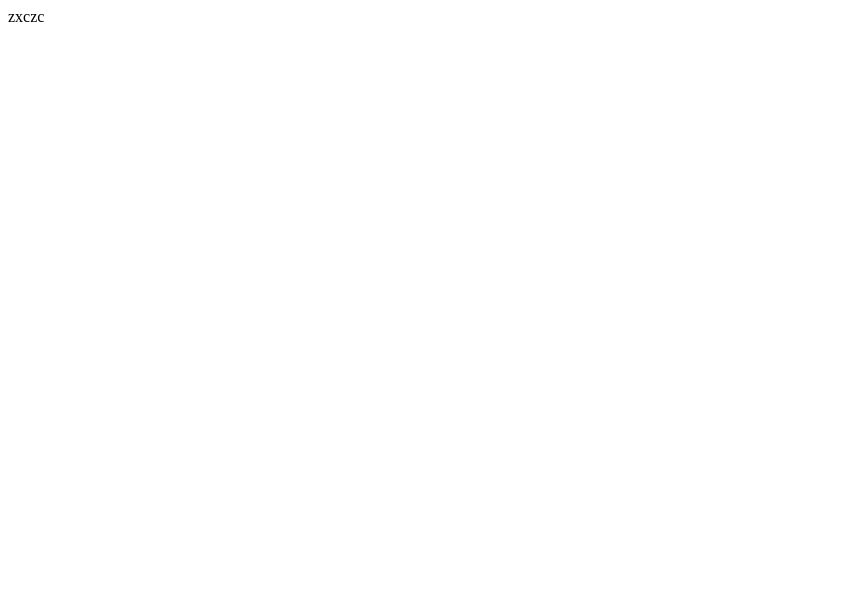
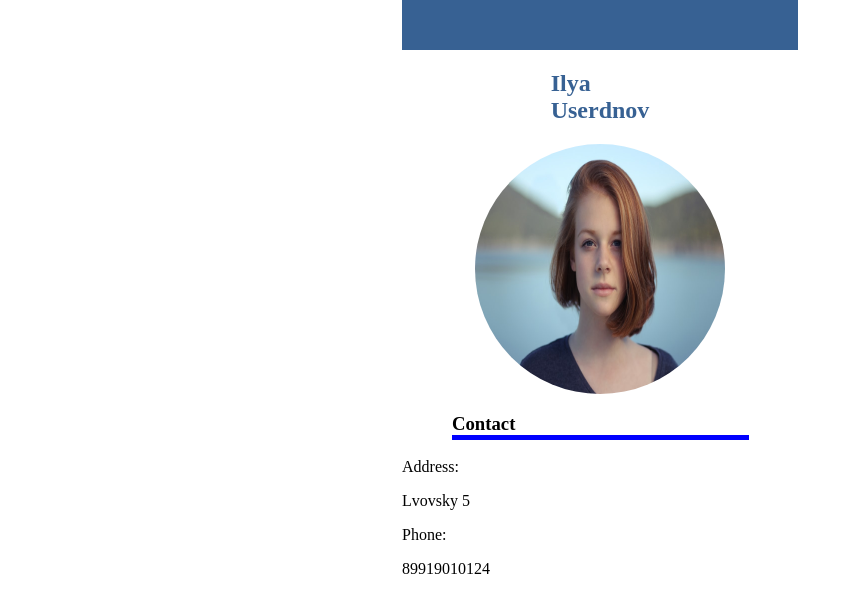
Before and after one commit to HellAr243/CV, a plain HTML site: page index.html in a window 1280 px wide. Shown: the whole page, without its empty margins (0-853 px from the left). Drawn offline with Linux system fonts and the light colour scheme.

Commit message:
Сделали левый блок на 40%

```diff
--- a/index.html
+++ b/index.html
@@ -1 +1,27 @@
-zxczc
+<!DOCTYPE html>
+<html lang="ru">
+<head>
+    <meta charset="UTF-8">
+    <title>CV Ilya Userdnov</title>
+    <link rel="stylesheet" href="style.css">
+</head>
+<body>
+    <div class="left">
+        <div class="left-background-top"></div>
+        <div class="left-name">
+            <h2>Ilya<br> Userdnov</h2>
+        </div>
+        <div class="left-avatar">
+            <img src="avatar.jpg" alt="avatar">
+        </div>
+        <div class="contacts">
+            <h3>Contact</h3>
+            <p>Address:</p>
+            <span>Lvovsky 5</span>
+            <p>Phone:</p>
+            <span>89919010124</span>
+        </div>
+        <div class="languages"></div>
+    </div>
+</body>
+</html>
--- a/style.css
+++ b/style.css
@@ -1 +1,35 @@
-cvxzdvxdzvzasdad
+body {
+    width: 1200px;
+    display: flex;
+    justify-content: center;
+    margin: 0;
+    padding: 0;
+}
+.left {
+    width: 33%;
+}
+.left-background-top {
+    height: 50px;
+    background-color: #376193;
+}
+h2 {
+    color: #376193;
+}
+.left-name {
+    display: flex;
+    justify-content: center;
+}
+img {
+    width: 250px;
+    border-radius: 250px;
+    height: 250px;
+}
+.left-avatar {
+    display: flex;
+    justify-content: center;
+}
+h3 {
+    border-bottom: 5px solid blue;
+    width: 75%;
+    margin-left: 50px;
+}
```
Also changed, not shown: avatar.jpg (added).
